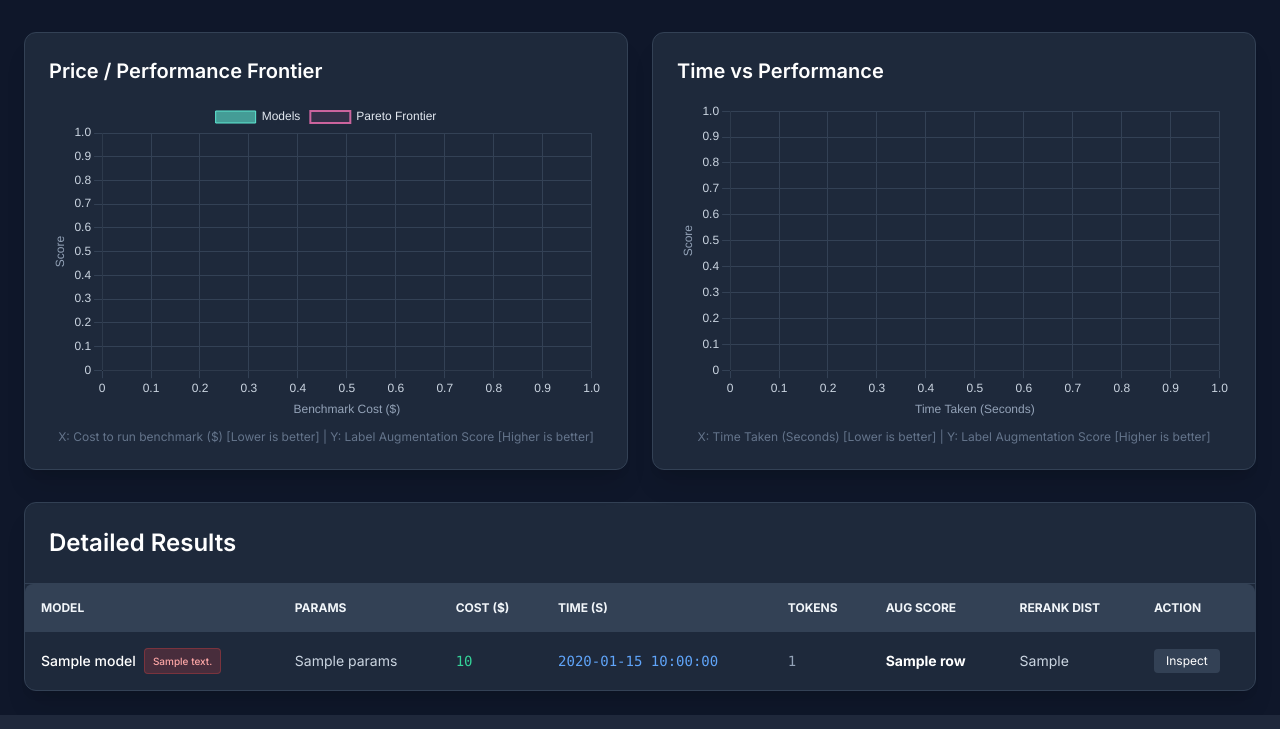
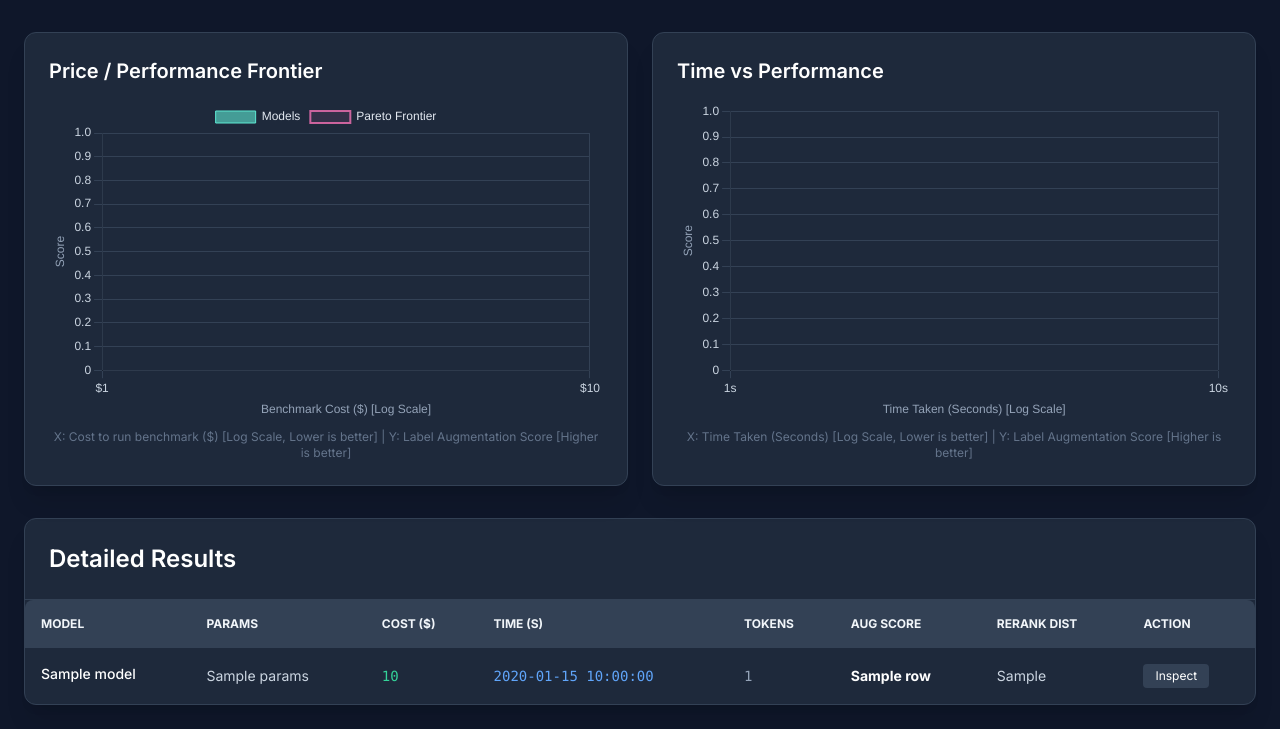
Before and after one commit to Antix5/ProductBench, a Flask app: template productbench/ui/templates/index.html in a window 1280 px wide. Shown: the part 100-829 px from the top of the page. Run offline with Flask 3, Linux system fonts and the light colour scheme; the template is opened without the code that fills it: most values are stand-ins (such as "Sample title", 1, 10 or a date in 2020); some libraries are stand-ins or nearby versions.

Commit message:
Refactor benchmark UI/UX: Cost-based Pareto, Robustness, and Detailed Inspection
- **Metrics & Analysis:**
    - Switched from Model Size to **Benchmark Cost ($)** for the Pareto Frontier analysis (Log Scale).
    - Added **Time Taken (s)** tracking and a corresponding Time vs Performance chart (Log Scale).
    - Sorting leaderboard by **Augmentation Score** (best performance first).

- **Robustness & Backend:**
    - Implemented a **Safety Net** (try-except) in `benchmark_runner.py` to prevent single model failures from halting the benchmark.
    - Updated `benchmark_runner.py` to store **full interaction details** (Input, Output, Raw/Reasoning, Score) for every test item in `BENCHMARK_RESULTS.json`.
    - Added `pricing_map.json` for accurate cost calculation.

- **User Interface (UI):**
    - **Charts:** Updated to use Logarithmic scales.
    - **Table:** Cleaned up the table by removing red note badges. Added Columns for Cost, Time, and Token Count.
    - **Inspection:** Replaced the heavy server-side rendered details with a lightweight, dynamic **JavaScript Modal**.
        - The modal now correctly displays **all** result items (successes and failures) for a model.
        - Includes separate tabs/sections for Label Augmentation and Product Reranking.
        - Displays "Clean Output" side-by-side with "Raw Response/Reasoning" for deep debugging.

- **Cleanliness:**
    - Removed temporary verification scripts.

```diff
--- a/productbench/ui/templates/index.html
+++ b/productbench/ui/templates/index.html
@@ -14,8 +14,17 @@
         .card { background-color: #1e293b; border: 1px solid #334155; border-radius: 0.75rem; }
         .table-header { background-color: #334155; color: #f1f5f9; }
         .table-row:hover { background-color: #334155; transition: background-color 0.2s; }
-        .details-row { display: none; background-color: #0f172a; }
-        .details-row.open { display: table-row; }
+
+        /* Modal Styles */
+        #inspect-modal { transition: opacity 0.2s ease-in-out; }
+        #inspect-modal.hidden { opacity: 0; pointer-events: none; }
+        #inspect-modal:not(.hidden) { opacity: 1; pointer-events: auto; }
+
+        /* Custom Scrollbar for Modal */
+        .custom-scrollbar::-webkit-scrollbar { width: 8px; height: 8px; }
+        .custom-scrollbar::-webkit-scrollbar-track { background: #1e293b; }
+        .custom-scrollbar::-webkit-scrollbar-thumb { background: #475569; border-radius: 4px; }
+        .custom-scrollbar::-webkit-scrollbar-thumb:hover { background: #64748b; }
     </style>
 </head>
 <body class="p-6">
@@ -33,7 +42,7 @@
                 <div class="h-80 relative w-full">
                     <canvas id="pareto-chart"></canvas>
                 </div>
-                <p class="text-xs text-slate-500 mt-2 text-center">X: Cost to run benchmark ($) [Lower is better] | Y: Label Augmentation Score [Higher is better]</p>
+                <p class="text-xs text-slate-500 mt-2 text-center">X: Cost to run benchmark ($) [Log Scale, Lower is better] | Y: Label Augmentation Score [Higher is better]</p>
             </div>
 
             <!-- Time Chart -->
@@ -42,7 +51,7 @@
                 <div class="h-80 relative w-full">
                     <canvas id="time-chart"></canvas>
                 </div>
-                <p class="text-xs text-slate-500 mt-2 text-center">X: Time Taken (Seconds) [Lower is better] | Y: Label Augmentation Score [Higher is better]</p>
+                <p class="text-xs text-slate-500 mt-2 text-center">X: Time Taken (Seconds) [Log Scale, Lower is better] | Y: Label Augmentation Score [Higher is better]</p>
             </div>
         </div>
 
@@ -70,9 +79,6 @@
                         <tr class="table-row group">
                             <td class="p-4 font-medium text-white flex items-center gap-2">
                                 {{ row.model }}
-                                {% if row.note %}
-                                    <span class="px-2 py-0.5 rounded text-[10px] bg-red-500/20 text-red-300 border border-red-500/30">{{ row.note }}</span>
-                                {% endif %}
                             </td>
                             <td class="p-4 text-slate-300">{{ row.params }}</td>
                             <td class="p-4 font-mono text-emerald-400">{{ row.actual_cost_str }}</td>
@@ -81,93 +87,9 @@
                             <td class="p-4 font-bold text-white">{{ row.label_augmentation_score }}</td>
                             <td class="p-4 text-slate-300">{{ row.product_reranking_distance }}</td>
                             <td class="p-4">
-                                <button onclick="toggleDetails('details-{{ loop.index }}')" class="px-3 py-1 bg-slate-700 hover:bg-slate-600 text-white rounded text-xs transition">
+                                <button onclick="openInspectModal({{ loop.index0 }})" class="px-3 py-1 bg-slate-700 hover:bg-slate-600 text-white rounded text-xs transition">
                                     Inspect
                                 </button>
-                            </td>
-                        </tr>
-                        <!-- Details Row -->
-                        <tr id="details-{{ loop.index }}" class="details-row border-b border-slate-800">
-                            <td colspan="8" class="p-6">
-                                <div class="space-y-6">
-                                    <h3 class="text-lg font-semibold text-white">Full Output Logs for {{ row.model }}</h3>
-
-                                    {% if row.details.label_augmentation %}
-                                    <div class="space-y-3">
-                                        <h4 class="font-medium text-blue-400 border-b border-slate-700 pb-1">Label Augmentation Results ({{ row.details.label_augmentation|length }} items)</h4>
-                                        <div class="max-h-96 overflow-y-auto pr-2 space-y-2">
-                                            {% for item in row.details.label_augmentation %}
-                                            <div class="bg-slate-900 p-3 rounded border border-slate-700 font-mono text-xs">
-                                                <div class="flex justify-between items-start mb-2">
-                                                    <div class="text-slate-300 font-bold">Input: {{ item.input }}</div>
-                                                    <div>
-                                                        {% if item.score >= 0.8 %}
-                                                            <span class="px-2 py-0.5 rounded bg-green-500/20 text-green-400 border border-green-500/30">Good ({{ item.score }})</span>
-                                                        {% elif item.score >= 0.5 %}
-                                                            <span class="px-2 py-0.5 rounded bg-yellow-500/20 text-yellow-400 border border-yellow-500/30">OK ({{ item.score }})</span>
-                                                        {% else %}
-                                                            <span class="px-2 py-0.5 rounded bg-red-500/20 text-red-400 border border-red-500/30">Bad ({{ item.score }})</span>
-                                                        {% endif %}
-                                                    </div>
-                                                </div>
-                                                <div class="grid grid-cols-1 md:grid-cols-2 gap-4">
-                                                    <div>
-                                                        <div class="text-slate-500 mb-1">Clean Output:</div>
-                                                        <div class="text-emerald-400 whitespace-pre-wrap">{{ item.output }}</div>
-                                                    </div>
-                                                    <div>
-                                                        <div class="text-slate-500 mb-1">Raw Response (Debug/Reasoning):</div>
-                                                        <div class="text-slate-400 whitespace-pre-wrap break-words max-h-40 overflow-y-auto border border-slate-800 p-2 rounded bg-slate-950">{{ item.raw_output }}</div>
-                                                    </div>
-                                                </div>
-                                            </div>
-                                            {% endfor %}
-                                        </div>
-                                    </div>
-                                    {% endif %}
-
-                                    {% if row.details.product_reranking %}
-                                    <div class="space-y-3">
-                                        <h4 class="font-medium text-purple-400 border-b border-slate-700 pb-1">Product Reranking Results ({{ row.details.product_reranking|length }} items)</h4>
-                                        <div class="max-h-96 overflow-y-auto pr-2 space-y-2">
-                                            {% for item in row.details.product_reranking %}
-                                            <div class="bg-slate-900 p-3 rounded border border-slate-700 font-mono text-xs">
-                                                <div class="flex justify-between items-start mb-2">
-                                                    <div class="text-slate-300 font-bold">Query: {{ item.query }}</div>
-                                                    <div>
-                                                        {% if item.distance <= 0.2 %}
-                                                            <span class="px-2 py-0.5 rounded bg-green-500/20 text-green-400 border border-green-500/30">Good (Dist: {{ "%.4f"|format(item.distance) }})</span>
-                                                        {% elif item.distance <= 0.5 %}
-                                                            <span class="px-2 py-0.5 rounded bg-yellow-500/20 text-yellow-400 border border-yellow-500/30">OK (Dist: {{ "%.4f"|format(item.distance) }})</span>
-                                                        {% else %}
-                                                            <span class="px-2 py-0.5 rounded bg-red-500/20 text-red-400 border border-red-500/30">Bad (Dist: {{ "%.4f"|format(item.distance) }})</span>
-                                                        {% endif %}
-                                                    </div>
-                                                </div>
-                                                <div class="mb-2">
-                                                    <span class="text-slate-500">Products:</span>
-                                                    <ul class="list-decimal list-inside text-slate-400 ml-2">
-                                                        {% for p in item.products %}
-                                                            <li>{{ p }}</li>
-                                                        {% endfor %}
-                                                    </ul>
-                                                </div>
-                                                <div class="grid grid-cols-1 md:grid-cols-2 gap-4">
-                                                    <div>
-                                                        <div class="text-slate-500 mb-1">Reranked Indices:</div>
-                                                        <div class="text-emerald-400">{{ item.reranked_indices }}</div>
-                                                    </div>
-                                                    <div>
-                                                        <div class="text-slate-500 mb-1">Raw Response (Debug/Reasoning):</div>
-                                                        <div class="text-slate-400 whitespace-pre-wrap break-words max-h-40 overflow-y-auto border border-slate-800 p-2 rounded bg-slate-950">{{ item.raw_output }}</div>
-                                                    </div>
-                                                </div>
-                                            </div>
-                                            {% endfor %}
-                                        </div>
-                                    </div>
-                                    {% endif %}
-                                </div>
                             </td>
                         </tr>
                         {% endfor %}
@@ -177,26 +99,169 @@
         </div>
     </div>
 
+    <!-- Inspect Modal -->
+    <div id="inspect-modal" class="fixed inset-0 z-50 flex items-center justify-center bg-black/80 backdrop-blur-sm hidden p-4">
+        <div class="bg-slate-900 w-full max-w-6xl h-[90vh] rounded-xl shadow-2xl border border-slate-700 flex flex-col overflow-hidden">
+            <!-- Modal Header -->
+            <div class="p-6 border-b border-slate-700 flex justify-between items-center bg-slate-800">
+                <div>
+                    <h2 id="modal-title" class="text-2xl font-bold text-white">Model Inspection</h2>
+                    <p id="modal-subtitle" class="text-slate-400 text-sm mt-1">Detailed breakdown of benchmark performance</p>
+                </div>
+                <button onclick="closeInspectModal()" class="text-slate-400 hover:text-white transition bg-slate-700 hover:bg-slate-600 rounded-lg p-2">
+                    <svg xmlns="http://www.w3.org/2000/svg" class="h-6 w-6" fill="none" viewBox="0 0 24 24" stroke="currentColor">
+                        <path stroke-linecap="round" stroke-linejoin="round" stroke-width="2" d="M6 18L18 6M6 6l12 12" />
+                    </svg>
+                </button>
+            </div>
+
+            <!-- Modal Content (Scrollable) -->
+            <div class="flex-1 overflow-y-auto custom-scrollbar p-6 space-y-8" id="modal-content">
+                <!-- Content injected via JS -->
+            </div>
+        </div>
+    </div>
+
     <script>
-        function toggleDetails(id) {
-            const row = document.getElementById(id);
-            row.classList.toggle('open');
+        const leaderboardData = {{ leaderboard | tojson }};
+
+        // --- Modal Logic ---
+        const modal = document.getElementById('inspect-modal');
+        const modalTitle = document.getElementById('modal-title');
+        const modalSubtitle = document.getElementById('modal-subtitle');
+        const modalContent = document.getElementById('modal-content');
+
+        function openInspectModal(index) {
+            const data = leaderboardData[index];
+            modalTitle.textContent = data.model;
+            modalSubtitle.textContent = `Cost: ${data.actual_cost_str} | Time: ${data.time_taken_str} | Score: ${data.label_augmentation_score}`;
+
+            let html = '';
+
+            // Label Augmentation Section
+            if (data.details && data.details.label_augmentation && data.details.label_augmentation.length > 0) {
+                html += `
+                    <div class="space-y-4">
+                        <h3 class="text-xl font-semibold text-blue-400 flex items-center gap-2">
+                            <span>Label Augmentation Results</span>
+                            <span class="text-sm text-slate-500 bg-slate-800 px-2 py-1 rounded-full">${data.details.label_augmentation.length} Items</span>
+                        </h3>
+                        <div class="grid gap-4">
+                `;
+
+                data.details.label_augmentation.forEach(item => {
+                    let scoreBadge = '';
+                    if (item.score >= 0.8) scoreBadge = '<span class="px-2 py-0.5 rounded bg-green-500/20 text-green-400 border border-green-500/30 text-xs">Good</span>';
+                    else if (item.score >= 0.5) scoreBadge = '<span class="px-2 py-0.5 rounded bg-yellow-500/20 text-yellow-400 border border-yellow-500/30 text-xs">OK</span>';
+                    else scoreBadge = '<span class="px-2 py-0.5 rounded bg-red-500/20 text-red-400 border border-red-500/30 text-xs">Bad</span>';
+
+                    html += `
+                        <div class="bg-slate-800/50 p-4 rounded-lg border border-slate-700 hover:border-slate-600 transition">
+                            <div class="flex justify-between items-start mb-3">
+                                <div class="font-mono text-sm text-slate-300"><span class="text-slate-500">Input:</span> ${escapeHtml(item.input)}</div>
+                                <div class="flex items-center gap-2 font-mono text-sm">
+                                    <span class="text-slate-500">Score:</span> <span class="text-white font-bold">${item.score}</span>
+                                    ${scoreBadge}
+                                </div>
+                            </div>
+                            <div class="grid grid-cols-1 md:grid-cols-2 gap-4 text-xs font-mono">
+                                <div>
+                                    <div class="text-slate-500 mb-1">Clean Output:</div>
+                                    <div class="text-emerald-400 whitespace-pre-wrap bg-slate-900 p-2 rounded border border-slate-800/50 h-32 overflow-y-auto custom-scrollbar">${escapeHtml(item.output || '<Empty>')}</div>
+                                </div>
+                                <div>
+                                    <div class="text-slate-500 mb-1">Raw Response (Debug/Reasoning):</div>
+                                    <div class="text-slate-400 whitespace-pre-wrap bg-slate-950 p-2 rounded border border-slate-800 h-32 overflow-y-auto custom-scrollbar">${escapeHtml(item.raw_output || '<Empty>')}</div>
+                                </div>
+                            </div>
+                        </div>
+                    `;
+                });
+                html += `</div></div>`;
+            }
+
+            // Product Reranking Section
+            if (data.details && data.details.product_reranking && data.details.product_reranking.length > 0) {
+                html += `
+                    <div class="space-y-4 pt-8 border-t border-slate-700">
+                        <h3 class="text-xl font-semibold text-purple-400 flex items-center gap-2">
+                            <span>Product Reranking Results</span>
+                            <span class="text-sm text-slate-500 bg-slate-800 px-2 py-1 rounded-full">${data.details.product_reranking.length} Items</span>
+                        </h3>
+                        <div class="grid gap-4">
+                `;
+
+                data.details.product_reranking.forEach(item => {
+                     let distBadge = '';
+                    if (item.distance <= 0.2) distBadge = '<span class="px-2 py-0.5 rounded bg-green-500/20 text-green-400 border border-green-500/30 text-xs">Good</span>';
+                    else if (item.distance <= 0.5) distBadge = '<span class="px-2 py-0.5 rounded bg-yellow-500/20 text-yellow-400 border border-yellow-500/30 text-xs">OK</span>';
+                    else distBadge = '<span class="px-2 py-0.5 rounded bg-red-500/20 text-red-400 border border-red-500/30 text-xs">Bad</span>';
+
+                    html += `
+                        <div class="bg-slate-800/50 p-4 rounded-lg border border-slate-700 hover:border-slate-600 transition">
+                            <div class="flex justify-between items-start mb-3">
+                                <div class="font-mono text-sm text-slate-300"><span class="text-slate-500">Query:</span> ${escapeHtml(item.query)}</div>
+                                <div class="flex items-center gap-2 font-mono text-sm">
+                                    <span class="text-slate-500">Dist:</span> <span class="text-white font-bold">${item.distance.toFixed(4)}</span>
+                                    ${distBadge}
+                                </div>
+                            </div>
+                             <div class="mb-3">
+                                <span class="text-slate-500 text-xs uppercase font-bold tracking-wider">Products List:</span>
+                                <ol class="list-decimal list-inside text-slate-400 text-xs mt-1 ml-1 space-y-0.5">
+                                    ${item.products.map(p => `<li>${escapeHtml(p)}</li>`).join('')}
+                                </ol>
+                            </div>
+                            <div class="grid grid-cols-1 md:grid-cols-2 gap-4 text-xs font-mono">
+                                <div>
+                                    <div class="text-slate-500 mb-1">Reranked Indices:</div>
+                                    <div class="text-emerald-400 bg-slate-900 p-2 rounded border border-slate-800/50">${JSON.stringify(item.reranked_indices)}</div>
+                                </div>
+                                <div>
+                                    <div class="text-slate-500 mb-1">Raw Response (Debug/Reasoning):</div>
+                                    <div class="text-slate-400 whitespace-pre-wrap bg-slate-950 p-2 rounded border border-slate-800 h-24 overflow-y-auto custom-scrollbar">${escapeHtml(item.raw_output || '<Empty>')}</div>
+                                </div>
+                            </div>
+                        </div>
+                    `;
+                });
+                html += `</div></div>`;
+            }
+
+            modalContent.innerHTML = html;
+            modal.classList.remove('hidden');
+            document.body.style.overflow = 'hidden'; // Prevent background scrolling
         }
 
-        const leaderboardData = {{ leaderboard | tojson }};
+        function closeInspectModal() {
+            modal.classList.add('hidden');
+            document.body.style.overflow = '';
+        }
+
+        // Escape HTML to prevent XSS in the modal
+        function escapeHtml(text) {
+            if (text == null) return '';
+            return String(text)
+                .replace(/&/g, "&amp;")
+                .replace(/</g, "&lt;")
+                .replace(/>/g, "&gt;")
+                .replace(/"/g, "&quot;")
+                .replace(/'/g, "&#039;");
+        }
 
         // --- Prepare Data for Charts ---
         const validData = leaderboardData.filter(row => {
-            if (row.note && row.note.includes("Skipped")) return false;
-            // Include 0 cost models (free)
+            // Include 0 cost models (free), but we need to handle them for log scale later
             return row.actual_cost >= 0;
         });
 
         // 1. Pareto Chart (Cost vs Score)
         const paretoData = validData.map(row => ({
-            x: row.actual_cost,
+            // Log scale crashes on 0. Use a tiny epsilon for free models.
+            x: row.actual_cost > 0 ? row.actual_cost : 1e-7,
             y: parseFloat(row.label_augmentation_score),
-            label: row.model
+            label: row.model,
+            realCost: row.actual_cost // Store real cost for tooltip
         }));
         paretoData.sort((a, b) => a.x - b.x);
 
@@ -240,11 +305,20 @@
                 maintainAspectRatio: false,
                 scales: {
                     x: {
-                        type: 'linear',
+                        type: 'logarithmic',
                         position: 'bottom',
-                        title: { display: true, text: 'Benchmark Cost ($)', color: '#94a3b8' },
+                        title: { display: true, text: 'Benchmark Cost ($) [Log Scale]', color: '#94a3b8' },
                         grid: { color: '#334155' },
-                        ticks: { color: '#cbd5e1' }
+                        ticks: {
+                            color: '#cbd5e1',
+                            callback: function(value, index, values) {
+                                // Only show 1, 0.1, 0.01 etc labels to avoid clutter
+                                if (value === 100 || value === 10 || value === 1 || value === 0.1 || value === 0.01 || value === 0.001 || value === 0.0001) {
+                                    return '$' + value;
+                                }
+                                return null;
+                            }
+                        }
                     },
                     y: {
                         title: { display: true, text: 'Score', color: '#94a3b8' },
@@ -265,7 +339,8 @@
                             label: function(context) {
                                 let label = context.dataset.data[context.dataIndex].label || '';
                                 if (label) label += ': ';
-                                label += `Cost $${context.parsed.x.toFixed(6)}, Score: ${context.parsed.y}`;
+                                const rawCost = context.dataset.data[context.dataIndex].realCost;
+                                label += `Cost $${rawCost.toFixed(6)}, Score: ${context.parsed.y}`;
                                 return label;
                             }
                         }
@@ -276,7 +351,7 @@
 
         // 2. Time vs Performance Chart
         const timeData = validData.map(row => ({
-            x: row.time_taken,
+            x: row.time_taken > 0 ? row.time_taken : 0.01, // Prevent 0 in log scale
             y: parseFloat(row.label_augmentation_score),
             label: row.model
         }));
@@ -298,12 +373,17 @@
                 maintainAspectRatio: false,
                 scales: {
                     x: {
-                        type: 'linear',
+                        type: 'logarithmic',
                         position: 'bottom',
-                        title: { display: true, text: 'Time Taken (Seconds)', color: '#94a3b8' },
+                        title: { display: true, text: 'Time Taken (Seconds) [Log Scale]', color: '#94a3b8' },
                         grid: { color: '#334155' },
-                        ticks: { color: '#cbd5e1' },
-                        min: 0 // Ensure it starts from 0 or close to it
+                        ticks: {
+                            color: '#cbd5e1',
+                            callback: function(value) {
+                                if (value === 0.1 || value === 1 || value === 10 || value === 100 || value === 1000) return value + 's';
+                                return null;
+                            }
+                         }
                     },
                     y: {
                         title: { display: true, text: 'Score', color: '#94a3b8' },
```
